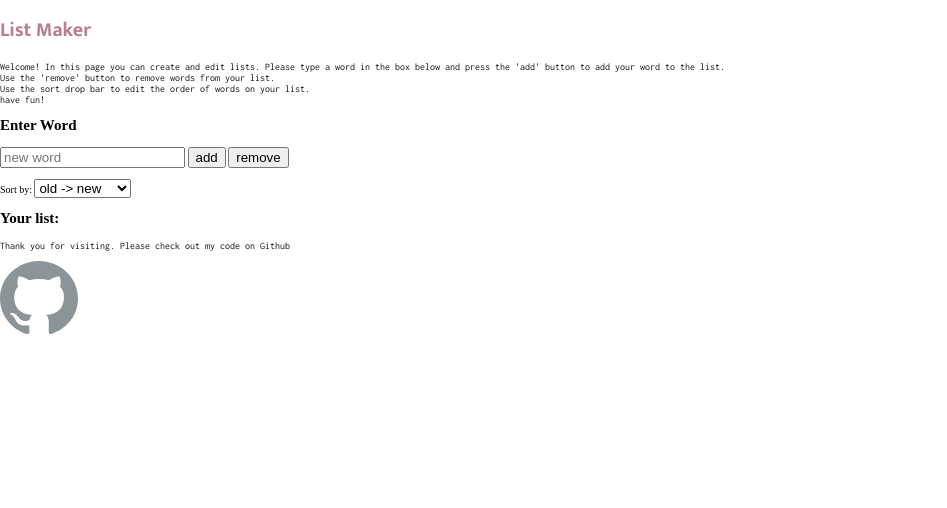
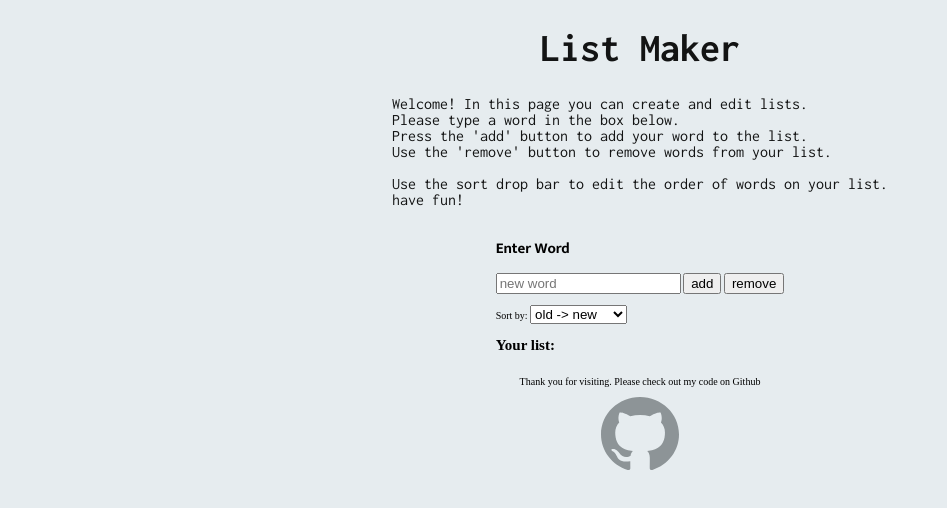
Before and after one commit to lab-antwerp-1/aviv-soc-wordlist, a website with bundled scripts: page index.html in a window 1280 px wide. Shown: the whole page, without its empty margins (0-947 px from the left). Built offline with nearby package versions, Linux system fonts and the light colour scheme.

Commit message:
edit Thibaut changes

```diff
--- a/client/src/handlers/sort-words.js
+++ b/client/src/handlers/sort-words.js
@@ -20,7 +20,6 @@ export const sortWords = (event) => {
     sort the words in data.words using the logic function
     assign the newly sorted list to a variable named `sorted`
   */
-  // data.sort = howToSort; < -- unnecessary
   const sorted = sortStrings(data.words, howToSort);
   // ... write some code ...
 
--- a/client/styles/index.css
+++ b/client/styles/index.css
@@ -16,7 +16,7 @@
 
 body {
   margin: 0;
-
+  background-color: var(--grey-light);
   /* cancel auto layout margins */
 }
 
@@ -25,11 +25,47 @@ html {
 
   /* ^ set 1rem to 10px */
 }
-p {
+
+/* body */
+/* intro section */
+
+.intro {
   font-family: var(--paragraph-font);
   color: var(--grey-dark);
 }
-h1 {
+.intro:hover {
+  font-family: var(--paragraph-font);
+  color: var(--warning);
+}
+
+.page {
+  display: flex;
+  flex-direction: column;
+  align-items: center;
+}
+.intro {
+  color: var(--grey-dark);
+}
+.intro h1 {
+  font-size: 400%;
+  text-align: center;
+}
+.intro p {
+  font-size: 160%;
+  line-height: 1.6rem;
+}
+
+/* end of intro section */
+/* input section */
+.input {
+  margin: 2rem;
+}
+.input h2 {
+  text-align: center;
+}
+.input__head {
   font-family: var(--header-font);
-  color: var(--pink-medium);
 }
+/* end of input section */
+
+/* end of body */
--- a/index.html
+++ b/index.html
@@ -26,10 +26,10 @@
       <div class="intro">
         <h1>List Maker</h1>
         <p>
-          Welcome! In this page you can create and edit lists. Please type a
-          word in the box below and press the 'add' button to add your word to
-          the list.<br />Use the 'remove' button to remove words from your list.
-          <br />
+          Welcome! In this page you can create and edit lists. <br />
+          Please type a word in the box below. <br />Press the 'add' button to
+          add your word to the list.<br />Use the 'remove' button to remove
+          words from your list. <br /><br />
           Use the sort drop bar to edit the order of words on your list.<br />
           have fun!
         </p>
@@ -55,7 +55,7 @@
           <option value="shortest">short -> long</option>
           <option value="longest">long -> short</option>
         </select>
-        <h2>Your list:</h2>
+        <h2 class="input__lihead">Your list:</h2>
         <div class="input__list" id="list-container"></div>
       </div>
       <!-- end of input section -->
```
Also changed, not shown: client/src/logic/README.md.
